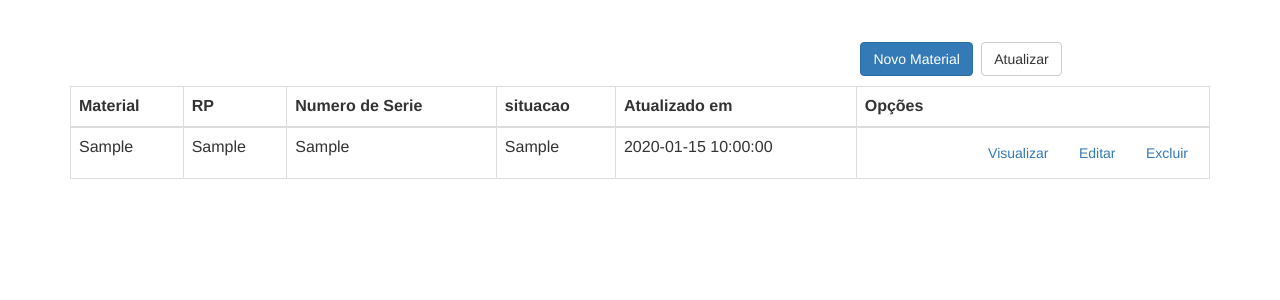
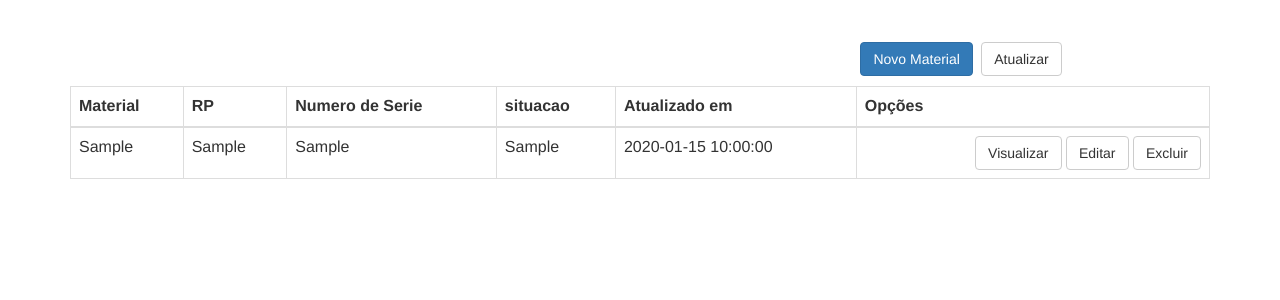
Before and after one commit to cop-bm4/controle-estoque-php, a PHP site: page /cadastro-material.php in a window 1280 px wide. Shown: the part 72-372 px from the top of the page. Run offline with PHP 8.4, Linux system fonts and the light colour scheme; the visitor is signed in with stand-in values (Sample User, id 1); tables that the repository leaves empty or names only in its code hold one stand-in row (values such as "Sample post"); data that the repository does not hold is empty; some libraries are stand-ins or nearby versions.

Commit message:
botao default

```diff
--- a/cadastro-material.php
+++ b/cadastro-material.php
@@ -103,9 +103,9 @@ $result = mysqli_query($conn, $sql);
     <td><?php echo $row['situacao']; ?></td>
     <td><?php echo $row['reg_date']; ?></td>
     <td class="actions text-right">
-      <a href="view.php?id=<?php echo $row['id']; ?>"button type="button" class="btn"><i class="fa fa-eye"></i> Visualizar</a>
-      <a href="edit.php?id=<?php echo $row['id']; ?>" button type="button" class="btn "><i class="fa fa-pencil"></i> Editar</a>
-      <a href="#" button type="button" class="btn " data-toggle="modal" data-target="#delete-modal" data-customer="<?php echo $row['id']; ?>">
+      <a href="view.php?id=<?php echo $row['id']; ?>"button type="button" class="btn btn-default"><i class="fa fa-eye"></i> Visualizar</a>
+      <a href="edit.php?id=<?php echo $row['id']; ?>" button type="button" class="btn btn-default"><i class="fa fa-pencil"></i> Editar</a>
+      <a href="#" button type="button" class="btn btn-default" data-toggle="modal" data-target="#delete-modal" data-customer="<?php echo $row['id']; ?>">
         <i class="fa fa-trash"></i> Excluir
       </a>
     </td>
```
